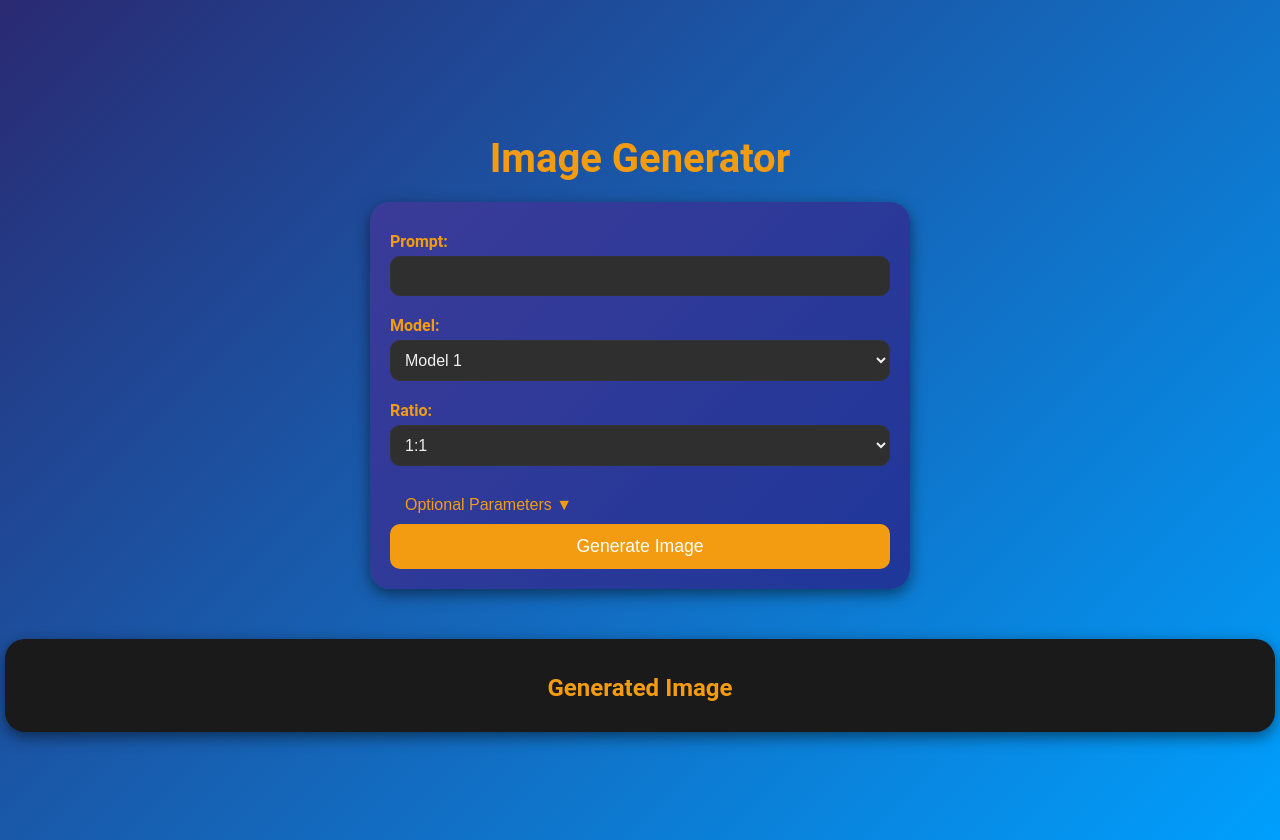
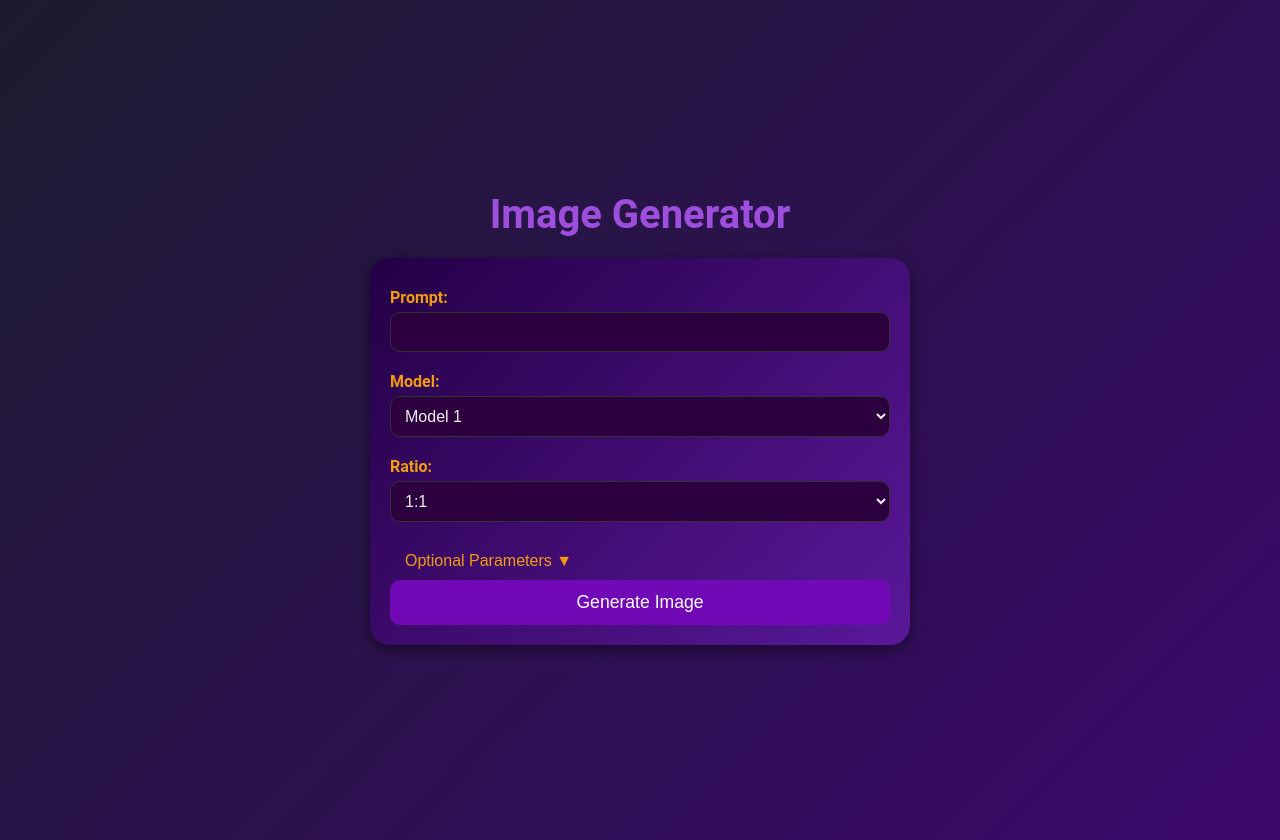
Before and after one commit to YazidGIT/Diz-AiGenerator, a website: page public/index.html in a window 1280 px wide. Drawn offline with Linux system fonts and the light colour scheme.

Commit message:
Update index.html

```diff
--- a/public/index.html
+++ b/public/index.html
@@ -7,7 +7,7 @@
   <style>
     body {
       font-family: 'Roboto', sans-serif;
-      background: linear-gradient(135deg, #2a2a72, #009ffd);
+      background: linear-gradient(135deg, #1b1b2f, #3c096c);
       color: #f0f0f0;
       margin: 0;
       padding: 20px;
@@ -20,19 +20,31 @@
 
     h1 {
       text-align: center;
-      color: #f39c12;
+      color: #9d4edd;
       font-size: 2.5rem;
       margin-bottom: 20px;
+      animation: fadeIn 2s ease-in-out;
+    }
+
+    @keyframes fadeIn {
+      from { opacity: 0; }
+      to { opacity: 1; }
     }
 
     form {
-      background: linear-gradient(135deg, #3b3b98, #1e3799);
+      background: linear-gradient(135deg, #240046, #5a189a);
       padding: 20px;
       border-radius: 20px;
       box-shadow: 0 5px 15px rgba(0, 0, 0, 0.5);
       width: 100%;
       max-width: 500px;
       margin-bottom: 30px;
+      animation: slideIn 1.5s ease-in-out;
+    }
+
+    @keyframes slideIn {
+      from { transform: translateY(-30px); opacity: 0; }
+      to { transform: translateY(0); opacity: 1; }
     }
 
     label {
@@ -51,13 +63,13 @@
       border: 1px solid #333;
       border-radius: 10px;
       box-sizing: border-box;
-      background-color: #2f2f2f;
+      background-color: #2c003e;
       color: #f0f0f0;
       font-size: 1rem;
     }
 
     input[type="submit"] {
-      background-color: #f39c12;
+      background-color: #7209b7;
       color: white;
       padding: 12px;
       border: none;
@@ -65,11 +77,12 @@
       cursor: pointer;
       width: 100%;
       font-size: 1.1rem;
-      transition: background-color 0.3s;
+      transition: background-color 0.3s, transform 0.3s;
     }
 
     input[type="submit"]:hover {
-      background-color: #e67e22;
+      background-color: #560bad;
+      transform: scale(1.05);
     }
 
     .optional-parameters {
@@ -104,6 +117,7 @@
       width: 100%;
       text-align: center;
       margin-top: 20px;
+      display: none;
     }
 
     .image-container img {
@@ -111,12 +125,12 @@
       height: auto;
       border-radius: 10px;
       box-shadow: 0 4px 10px rgba(0, 0, 0, 0.4);
+      animation: fadeInImage 1s ease-in-out;
     }
 
-    .image-container h2 {
-      color: #f39c12;
-      font-size: 1.5rem;
-      margin-bottom: 15px;
+    @keyframes fadeInImage {
+      from { opacity: 0; }
+      to { opacity: 1; }
     }
 
     .loading-message {
@@ -195,7 +209,7 @@
 
   <div class="image-container" id="image-container">
     <h2>Generated Image</h2>
-    <img id="generated-image" src="" alt="Generated Image" style="display: none;">
+    <img id="generated-image" src="" alt="Generated Image">
   </div>
 
   <script>
@@ -213,7 +227,7 @@
 
       document.getElementById('loading-message').style.display = 'block';
       document.getElementById('loading-animation').style.display = 'block';
-      document.getElementById('generated-image').style.display = 'none';
+      document.getElementById('image-container').style.display = 'none';
 
       fetch(url)
         .then(response => response.blob())
@@ -221,7 +235,7 @@
           const imageUrl = URL.createObjectURL(blob);
           const imageElement = document.getElementById('generated-image');
           imageElement.src = imageUrl;
-          imageElement.style.display = 'block';
+          document.getElementById('image-container').style.display = 'block';
           document.getElementById('loading-message').style.display = 'none';
           document.getElementById('loading-animation').style.display = 'none';
         })
```
